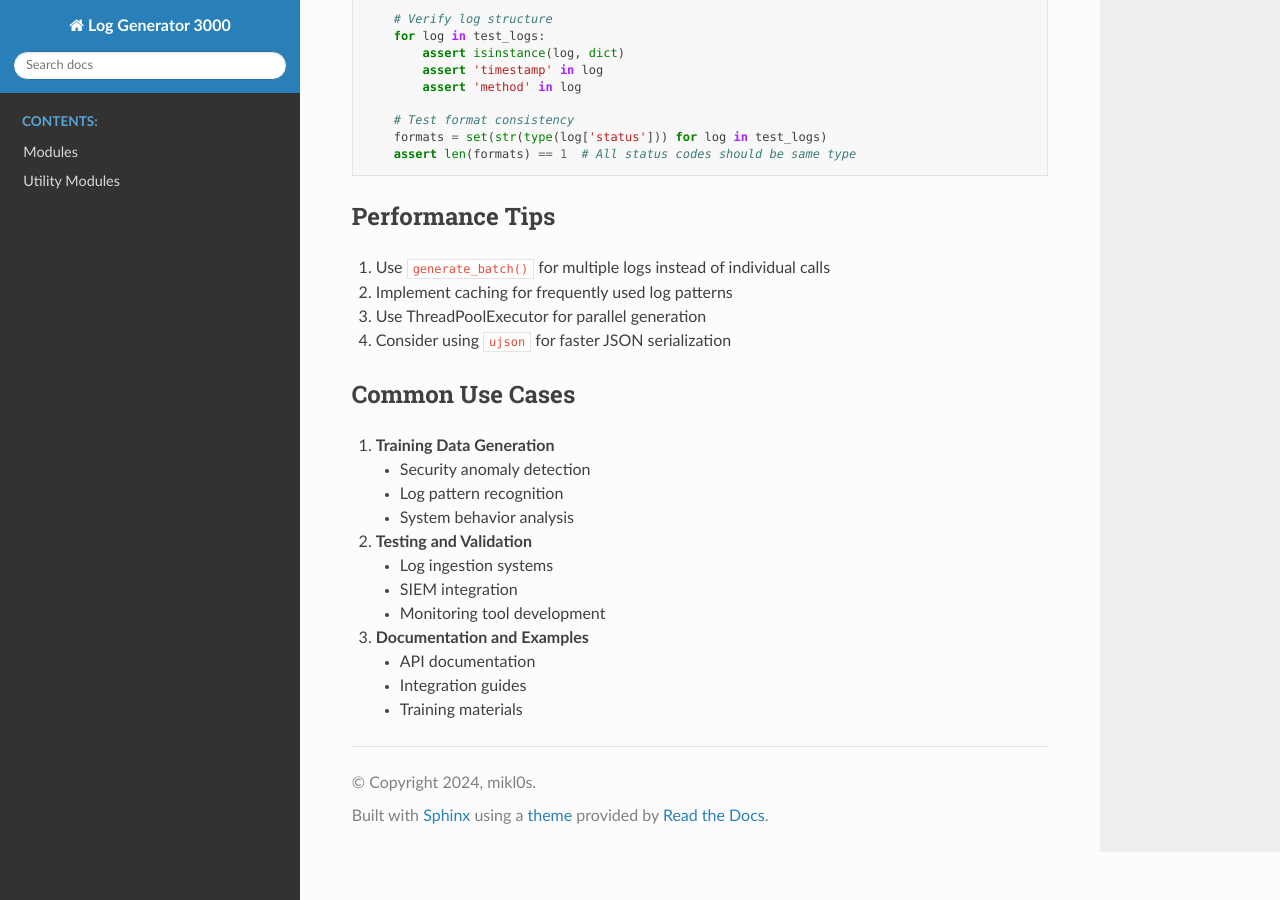
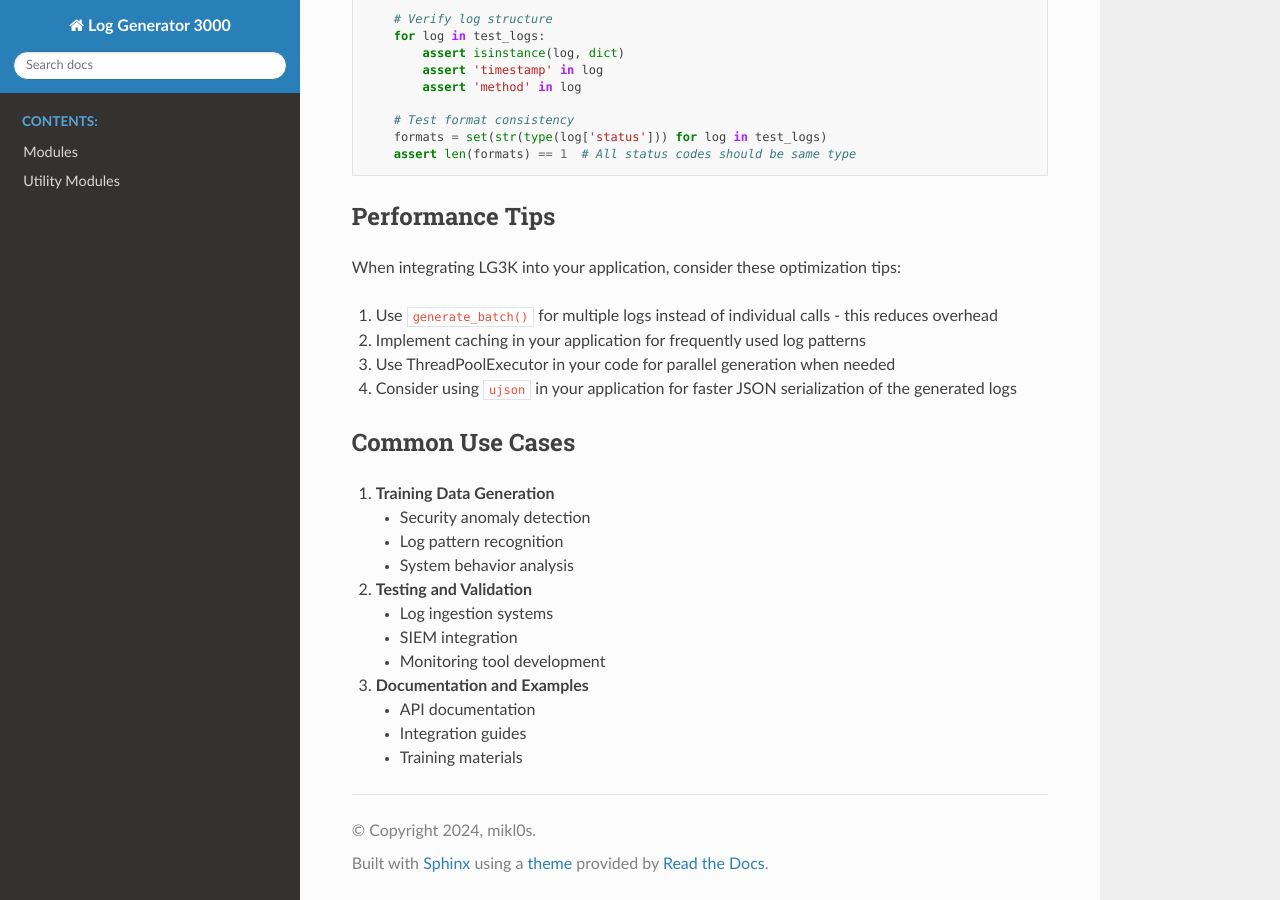
Before and after one commit to mikl0s/LG3K, a Sphinx documentation site: the page built from docs/developer_guide.md, in a window 1280 px wide and 900 px high, scrolled down 3837 px. Built offline with Sphinx 7.4.7 and the Read the Docs theme 3.1.0, drawn with Linux system fonts in a browser that asks for light colours.

```diff
--- a/docs/developer_guide.md
+++ b/docs/developer_guide.md
@@ -211,10 +211,12 @@ def test_log_generation():
 
 ## Performance Tips
 
-1. Use `generate_batch()` for multiple logs instead of individual calls
-2. Implement caching for frequently used log patterns
-3. Use ThreadPoolExecutor for parallel generation
-4. Consider using `ujson` for faster JSON serialization
+When integrating LG3K into your application, consider these optimization tips:
+
+1. Use `generate_batch()` for multiple logs instead of individual calls - this reduces overhead
+2. Implement caching in your application for frequently used log patterns
+3. Use ThreadPoolExecutor in your code for parallel generation when needed
+4. Consider using `ujson` in your application for faster JSON serialization of the generated logs
 
 ## Common Use Cases
 
```
